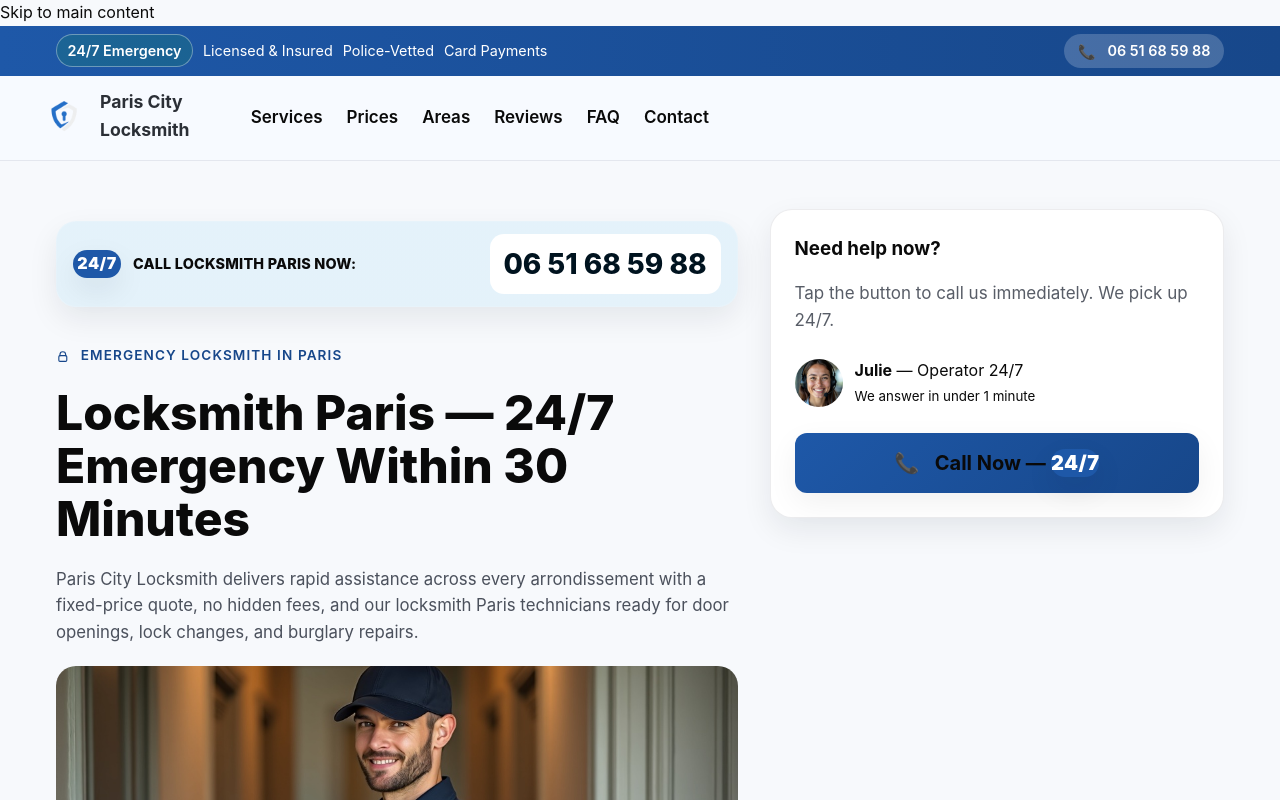
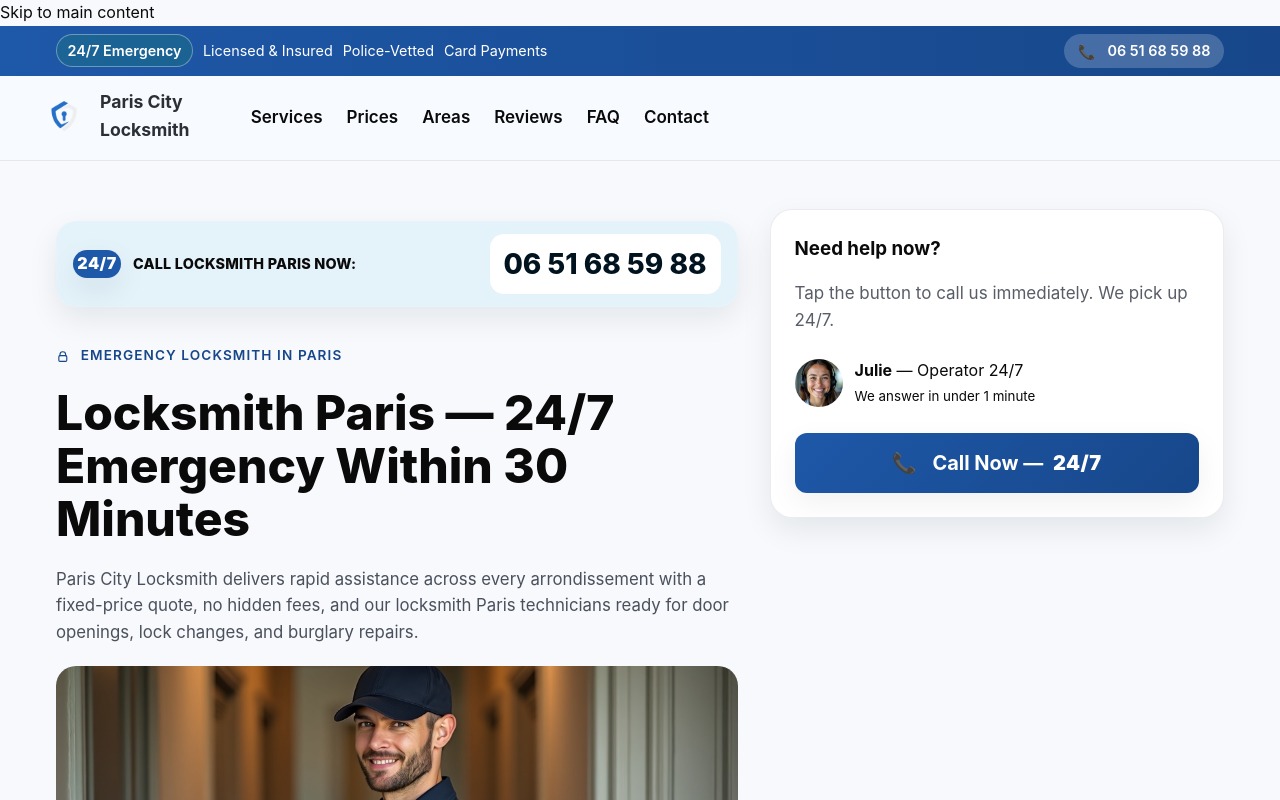
Before and after one commit to becorpen-del/locksmith-paris, a website built with Vite: page index.html in a window 1280 px wide. Shown: the top 800 px of the page. Built offline with nearby package versions, Linux system fonts and the light colour scheme.

Commit message:
ui: Call Now CTA all-white text; remove 24/7 pill background

```diff
--- a/styles.css
+++ b/styles.css
@@ -210,6 +210,37 @@ button {
   display: inline-flex;
   align-items: center;
   gap: 0.35rem;
+}
+
+/* Call Now CTA: enforce white text */
+.call-now,
+.call-now:link,
+.call-now:visited,
+.call-now .btn-text,
+.call-now .btn-text *,
+.call-now .icon-phone {
+  color: #fff !important;
+}
+
+.call-now:hover,
+.call-now:focus,
+.call-now:hover .btn-text,
+.call-now:focus .btn-text,
+.call-now:hover .icon-phone,
+.call-now:focus .icon-phone {
+  color: #fff !important;
+}
+
+.call-now .badge-247 {
+  background: transparent !important;
+  color: #fff !important;
+  padding: 0 !important;
+  margin: 0 0 0 0.25rem !important;
+  border: 0 !important;
+  box-shadow: none !important;
+  width: auto !important;
+  height: auto !important;
+  display: inline-flex;
 }
 
 .sticky-call {
```
